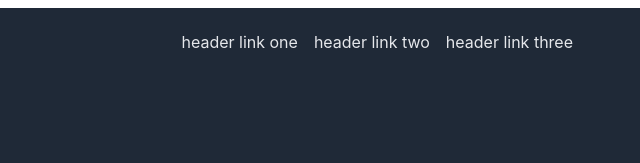
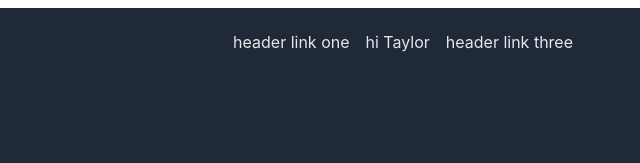
Before and after one commit to bret-henderson/landing-page, a plain HTML site: page index.html in a window 1280 px wide. Shown: the top 163 px of the page, 555-1195 px from the left. Drawn offline with Linux system fonts and the light colour scheme.

Commit message:
hi Taylor

```diff
--- a/index.html
+++ b/index.html
@@ -13,7 +13,7 @@
                 <div class="logo">Header Logo</div>
                 <ul>
                     <li><a href="https://google.com"> header link one</a></li>
-                    <li><a href="https://google.com"> header link two</a></li>
+                    <li><a href="https://google.com"> hi Taylor</a></li>
                     <li><a href="https://google.com"> header link three</a></li>
                 </ul>
             </div>
```
